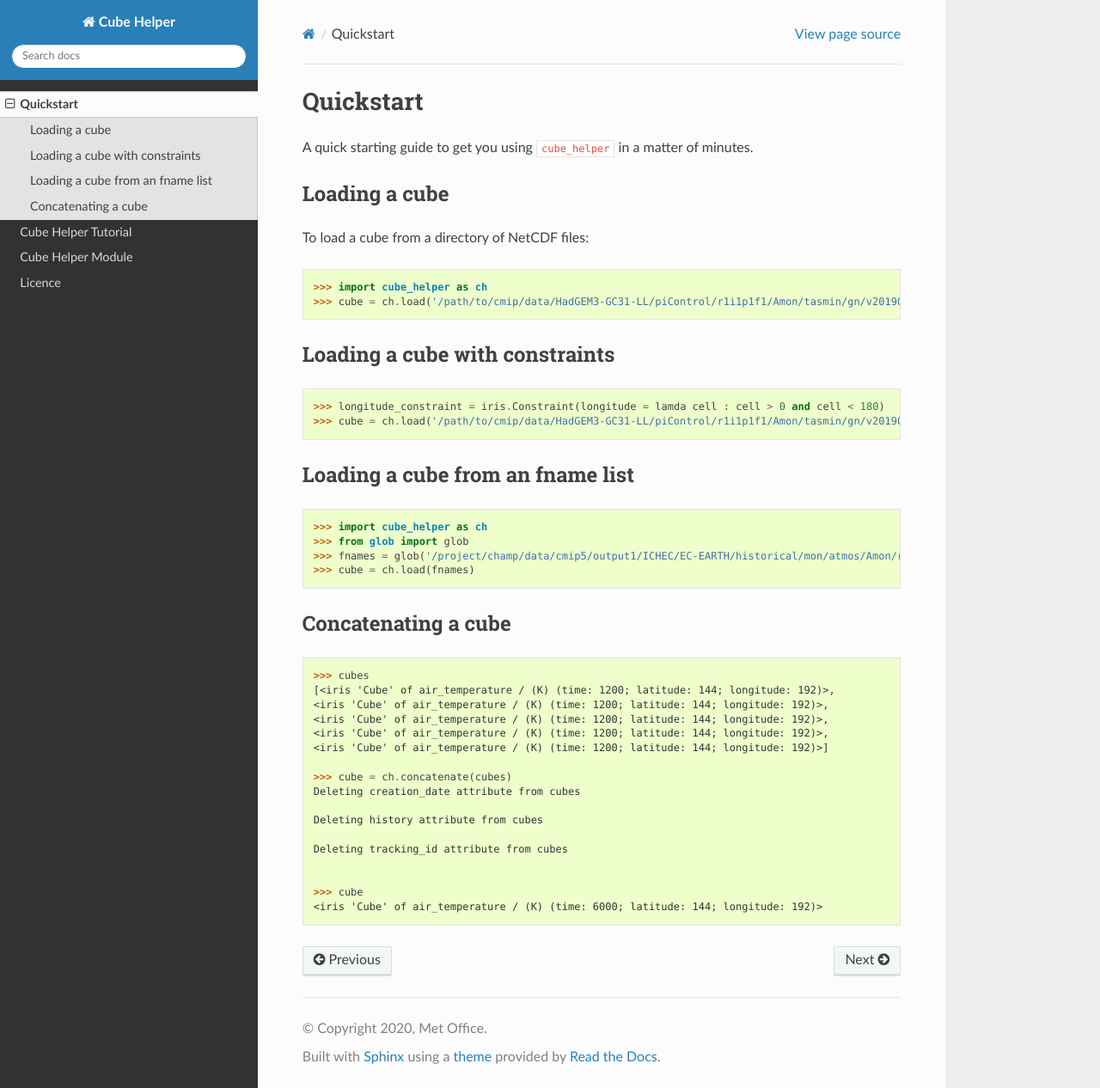
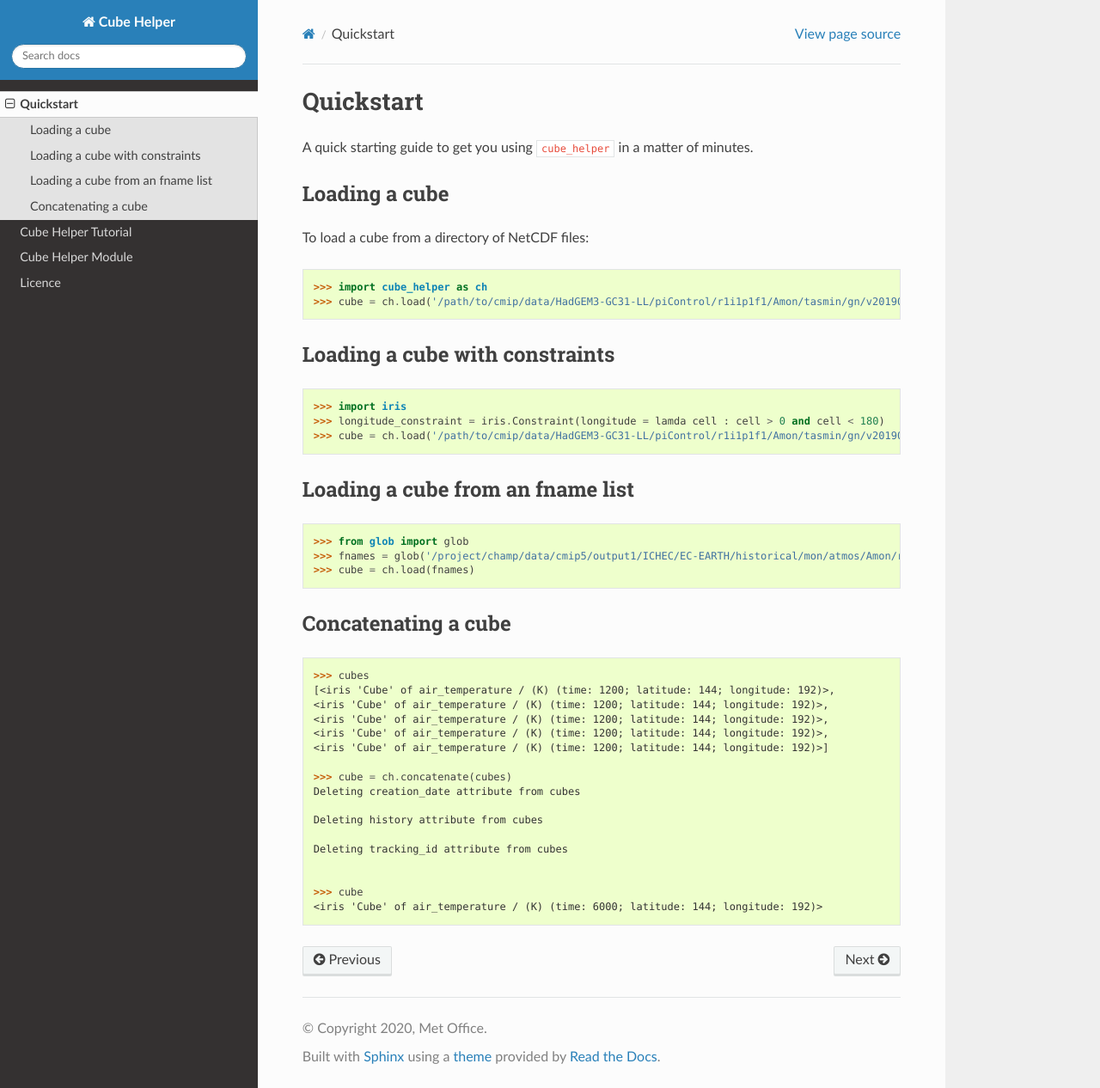
Before and after one commit to MetOffice/cube_helper, a Sphinx documentation site: the page built from docs/source/Quickstart.rst, in a window 1280 px wide and 1266 px high. Shown: the whole window at 86% size. Built offline with Sphinx 7.4.7 and the Read the Docs theme 2.0.0, drawn with Linux system fonts in a browser that asks for light colours.

Commit message:
Edit import statements

```diff
--- a/docs/source/Quickstart.rst
+++ b/docs/source/Quickstart.rst
@@ -16,6 +16,7 @@ Loading a cube with constraints
 ^^^^^^^^^^^^^^^^^^^^^^^^^^^^^^^
 .. code-block:: python
 
+   >>> import iris
    >>> longitude_constraint = iris.Constraint(longitude = lamda cell : cell > 0 and cell < 180)
    >>> cube = ch.load('/path/to/cmip/data/HadGEM3-GC31-LL/piControl/r1i1p1f1/Amon/tasmin/gn/v20190628', constraints=longitude_constraint)
 
@@ -24,7 +25,6 @@ Loading a cube from an fname list
 ^^^^^^^^^^^^^^^^^^^^^^^^^^^^^^^^^
 .. code-block:: python
 
-   >>> import cube_helper as ch
    >>> from glob import glob
    >>> fnames = glob('/project/champ/data/cmip5/output1/ICHEC/EC-EARTH/historical/mon/atmos/Amon/r1i1p1/v20131231/tas/*.nc')
    >>> cube = ch.load(fnames)
```
